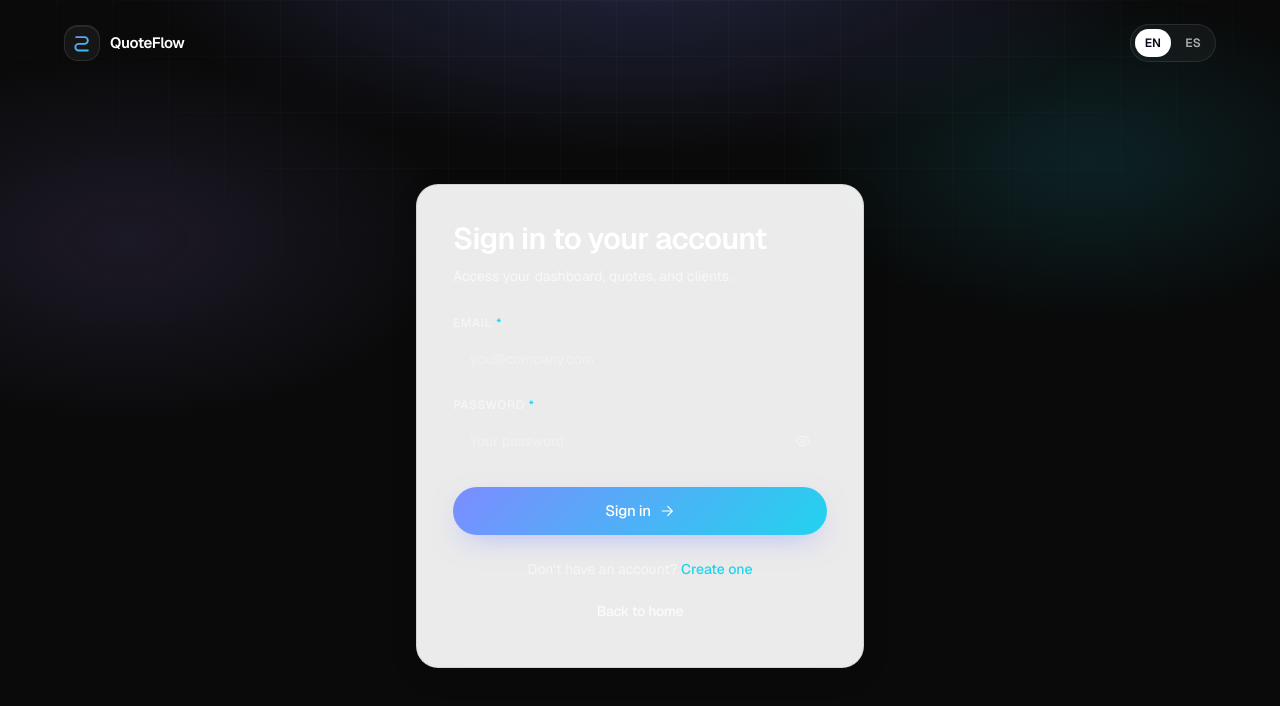
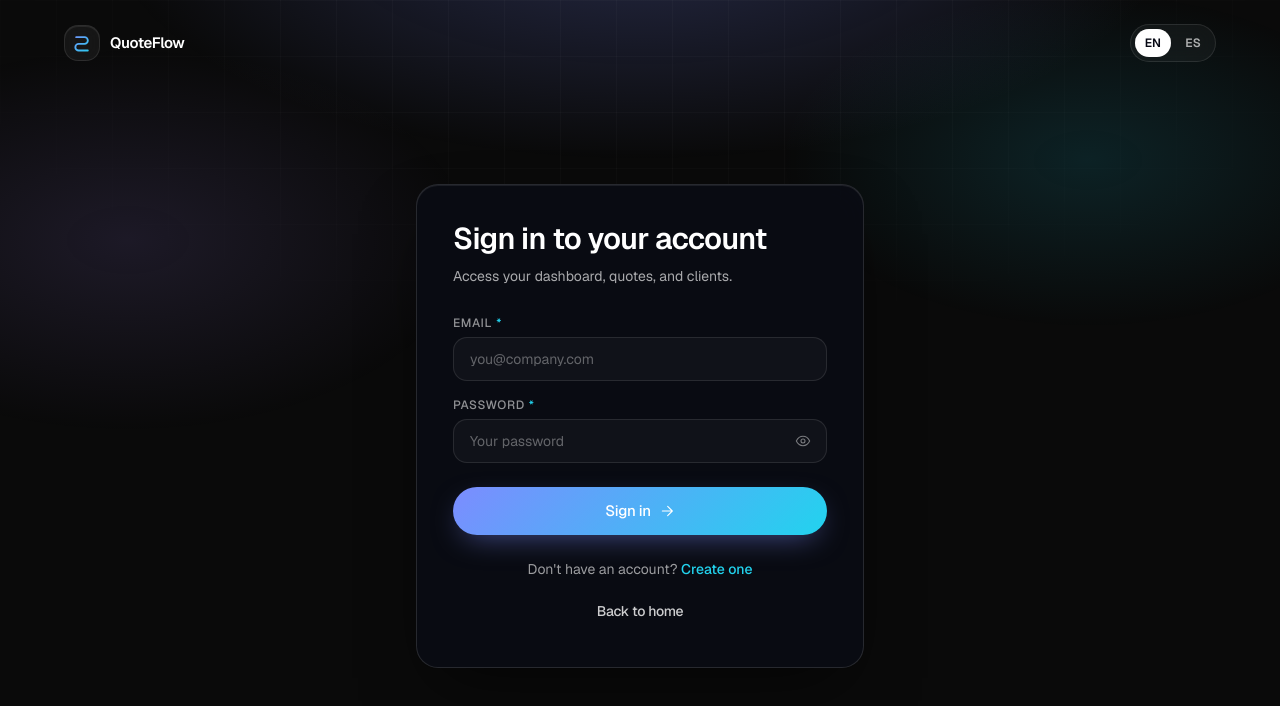
Before and after one commit to davidblogger/quoteflow, a Next.js app: page /en/login in a window 1280 px wide. Shown: the top 706 px of the page. Built offline with nearby package versions, Linux system fonts and the light colour scheme; no server answers.

Commit message:
fix: dark mode glass cards and topbar styles

```diff
--- a/app/components/ui/SearchBar.tsx
+++ b/app/components/ui/SearchBar.tsx
@@ -316,7 +316,7 @@ export function SearchBar({ lang, placeholder }: SearchBarProps) {
 
   return (
     <div className="relative flex h-10 flex-1 items-center">
-      <span className="pointer-events-none absolute left-3.5 flex items-center text-white/40">
+      <span className="pointer-events-none absolute left-3.5 flex items-center text-neutral-400 dark:text-white/40">
         <SearchIcon className="size-4" />
       </span>
       <input
@@ -331,7 +331,7 @@ export function SearchBar({ lang, placeholder }: SearchBarProps) {
         aria-controls="search-dropdown"
         aria-expanded={isOpen}
         autoComplete="off"
-        className="h-10 w-full rounded-xl border border-white/10 bg-white/[0.03] pl-10 pr-4 text-sm text-white placeholder:text-white/40 transition-colors focus:outline-none focus:bg-white/[0.06] focus:border-white/20"
+        className="h-10 w-full rounded-xl border border-neutral-200 bg-neutral-100 pl-10 pr-4 text-sm text-neutral-900 placeholder:text-neutral-400 transition-colors focus:outline-none focus:border-neutral-400 dark:border-white/10 dark:bg-white/[0.03] dark:text-white dark:placeholder:text-white/40 dark:focus:border-white/20"
       />
 
       {isOpen && typeof window !== "undefined" && createPortal(dropdown, document.body)}
--- a/app/components/ui/ThemeToggle.tsx
+++ b/app/components/ui/ThemeToggle.tsx
@@ -11,7 +11,7 @@ export function ThemeToggle() {
   return (
     <button
       onClick={() => setTheme(isDark ? "light" : "dark")}
-      className="inline-flex size-9 items-center justify-center rounded-lg text-white/70 transition-colors hover:bg-white/[0.06] hover:text-white dark:text-neutral-600 dark:hover:bg-neutral-800 dark:hover:text-neutral-900"
+      className="inline-flex size-9 items-center justify-center rounded-lg bg-neutral-100 text-neutral-500 transition-colors hover:bg-neutral-200 hover:text-neutral-900 dark:bg-white/[0.04] dark:text-white/70 dark:hover:bg-white/[0.08] dark:hover:text-white"
       aria-label={isDark ? "Switch to light mode" : "Switch to dark mode"}
     >
       {isDark ? <SunIcon className="size-4" /> : <MoonIcon className="size-4" />}
--- a/app/globals.css
+++ b/app/globals.css
@@ -162,11 +162,9 @@ section {
   box-shadow: 0 4px 24px -4px rgba(0, 0, 0, 0.08);
 }
 
-.dark \@utility glass {
-  background-color: var(--surface);
-  backdrop-filter: blur(20px) saturate(140%);
-  -webkit-backdrop-filter: blur(20px) saturate(140%);
-  border: 1px solid var(--border);
+.dark .glass {
+  background-color: rgba(10, 12, 20, 0.75) !important;
+  border-color: rgba(255, 255, 255, 0.1) !important;
   box-shadow: inset 0 1px 0 0 rgba(255, 255, 255, 0.06), 0 20px 50px -20px rgba(0, 0, 0, 0.5);
 }
 
@@ -178,11 +176,9 @@ section {
   box-shadow: 0 8px 32px -4px rgba(0, 0, 0, 0.12);
 }
 
-.dark \@utility glass-strong {
-  background-color: var(--surface-strong);
-  backdrop-filter: blur(24px) saturate(150%);
-  -webkit-backdrop-filter: blur(24px) saturate(150%);
-  border: 1px solid var(--border-strong);
+.dark .glass-strong {
+  background-color: rgba(10, 12, 20, 0.85) !important;
+  border-color: rgba(255, 255, 255, 0.12) !important;
   box-shadow: inset 0 1px 0 0 rgba(255, 255, 255, 0.08), 0 30px 70px -20px rgba(0, 0, 0, 0.6);
 }
 
@@ -296,6 +292,8 @@ section {
   --sidebar-accent-foreground: oklch(0.985 0 0);
   --sidebar-border: oklch(1 0 0 / 10%);
   --sidebar-ring: oklch(0.556 0 0);
+  --surface: rgba(10, 12, 20, 0.7);
+  --surface-strong: rgba(10, 12, 20, 0.85);
 }
 
 @layer base {
```
